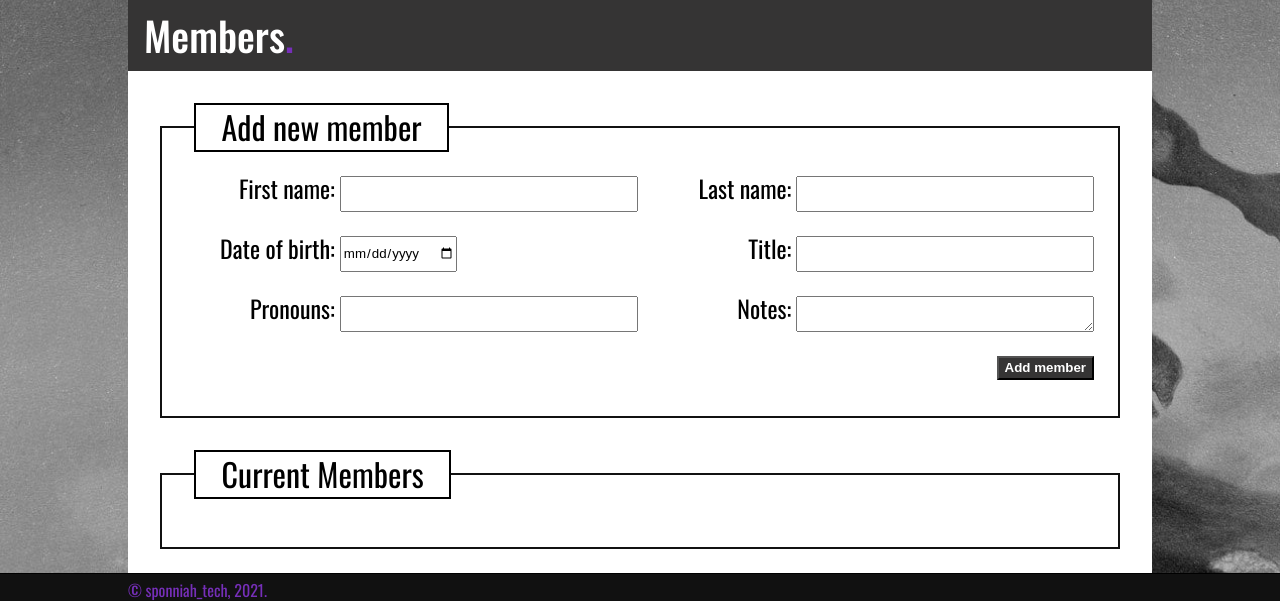
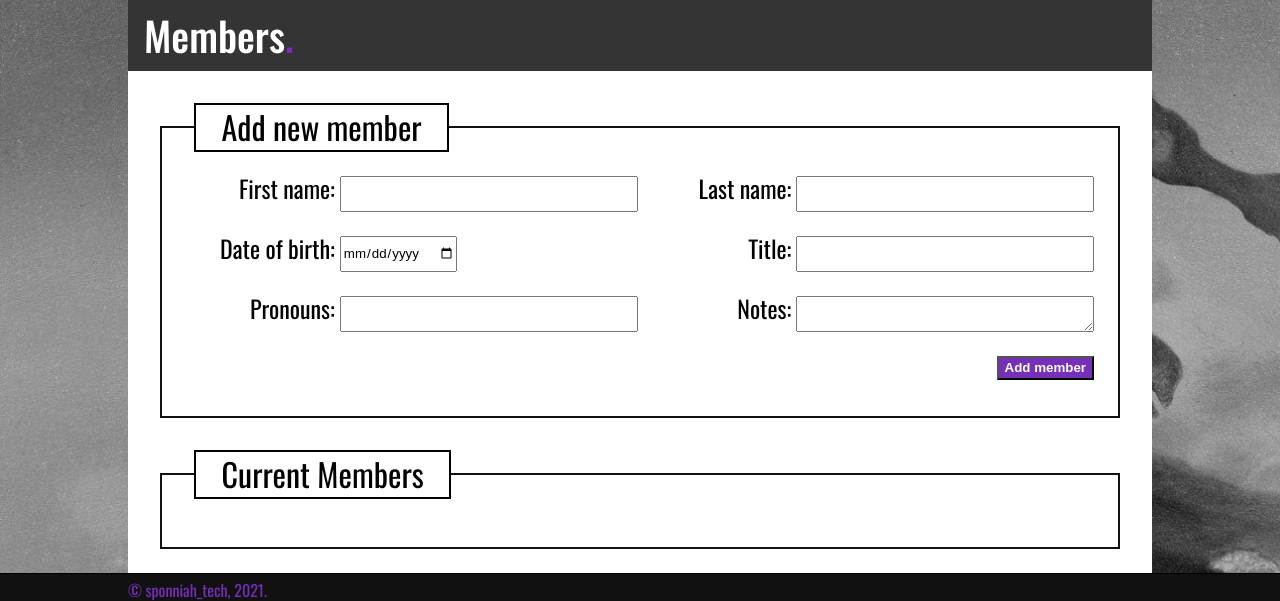
Before and after one commit to Boystavros/gym_admin_app_Python, a Flask app: page /members in a window 1280 px wide. Shown: the part 194-795 px from the top of the page. Run offline with Flask 2, Linux system fonts and the light colour scheme; data that the repository does not hold is empty; some libraries are stand-ins or nearby versions.

Commit message:
Set button color.

```diff
--- a/static/css/styles.css
+++ b/static/css/styles.css
@@ -121,7 +121,7 @@ textarea {
 }
 
 button {
-    background-color: #353434;
+    background-color: #762fb9;
     color: white;
     font-weight: bolder;
     width: fit-content;
```
